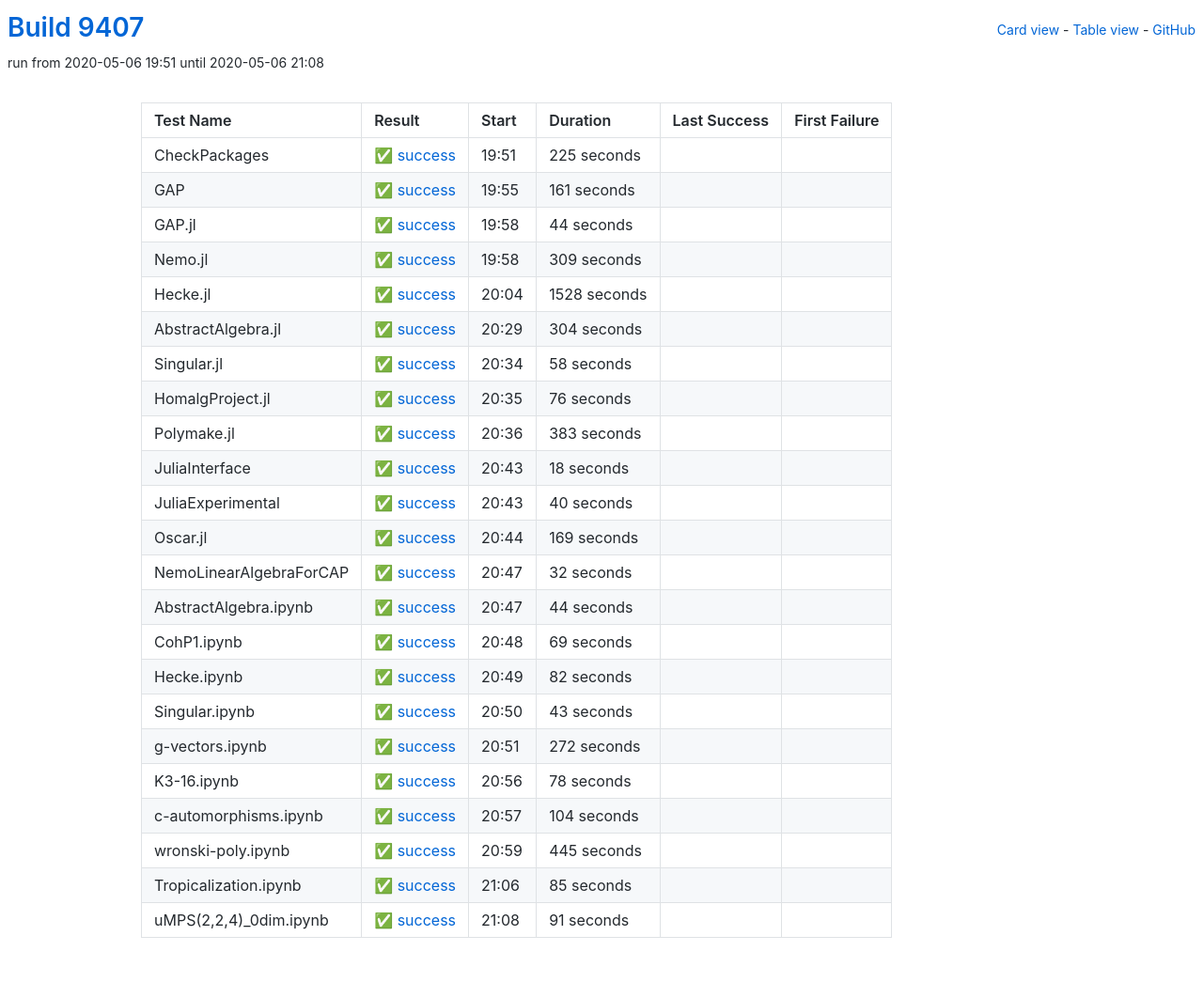
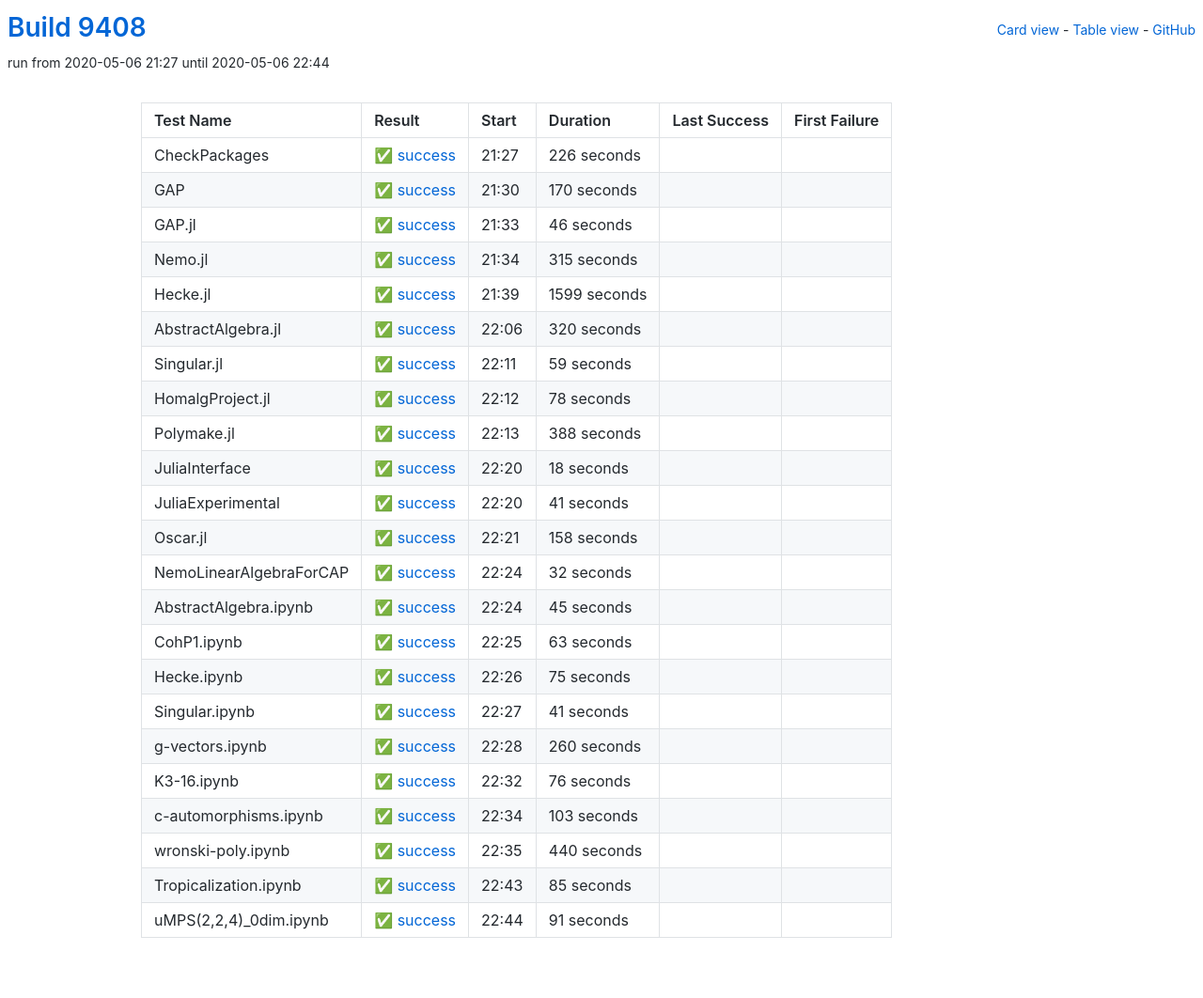
Before and after one commit to oscar-system/oscar-ci-status, a Jekyll site: the page built from table.html, in a window 1280 px wide. Shown: the whole page at 94% size. Built offline with Jekyll 4.4.1, drawn with Linux system fonts in a browser that asks for light colours.

Commit message:
Build 9408

```diff
--- a/_data/ci.yml
+++ b/_data/ci.yml
@@ -1,113 +1,113 @@
-build: 9407
-build_url: https://oscarci.mathematik.uni-kl.de/job/oscar/9407/
+build: 9408
+build_url: https://oscarci.mathematik.uni-kl.de/job/oscar/9408/
 job: oscar
 tests:
-- duration: 225
+- duration: 226
   exitcode: 0
   first_failure: false
   first_failure_url: null
   id: checkpackages
   last_success: false
   last_success_url: null
-  log: https://oscarci.mathematik.uni-kl.de/job/oscar/9407/artifact/logs/build-9407/CheckPackages.log
+  log: https://oscarci.mathematik.uni-kl.de/job/oscar/9408/artifact/logs/build-9408/CheckPackages.log
   name: CheckPackages
-  start: 2020-05-06 19:51
+  start: 2020-05-06 21:27
   status: success
   success: true
-- duration: 161
+- duration: 170
   exitcode: 0
   first_failure: false
   first_failure_url: null
   id: gap
   last_success: false
   last_success_url: null
-  log: https://oscarci.mathematik.uni-kl.de/job/oscar/9407/artifact/logs/build-9407/GAP.log
+  log: https://oscarci.mathematik.uni-kl.de/job/oscar/9408/artifact/logs/build-9408/GAP.log
   name: GAP
-  start: 2020-05-06 19:55
+  start: 2020-05-06 21:30
   status: success
   success: true
-- duration: 44
+- duration: 46
   exitcode: 0
   first_failure: false
   first_failure_url: null
   id: gap-jl
   last_success: false
   last_success_url: null
-  log: https://oscarci.mathematik.uni-kl.de/job/oscar/9407/artifact/logs/build-9407/GAP.jl.log
+  log: https://oscarci.mathematik.uni-kl.de/job/oscar/9408/artifact/logs/build-9408/GAP.jl.log
   name: GAP.jl
-  start: 2020-05-06 19:58
+  start: 2020-05-06 21:33
   status: success
   success: true
-- duration: 309
+- duration: 315
   exitcode: 0
   first_failure: false
   first_failure_url: null
   id: nemo-jl
   last_success: false
   last_success_url: null
-  log: https://oscarci.mathematik.uni-kl.de/job/oscar/9407/artifact/logs/build-9407/Nemo.jl.log
+  log: https://oscarci.mathematik.uni-kl.de/job/oscar/9408/artifact/logs/build-9408/Nemo.jl.log
   name: Nemo.jl
-  start: 2020-05-06 19:58
+  start: 2020-05-06 21:34
   status: success
   success: true
-- duration: 1528
+- duration: 1599
   exitcode: 0
   first_failure: false
   first_failure_url: null
   id: hecke-jl
   last_success: false
   last_success_url: null
-  log: https://oscarci.mathematik.uni-kl.de/job/oscar/9407/artifact/logs/build-9407/Hecke.jl.log
+  log: https://oscarci.mathematik.uni-kl.de/job/oscar/9408/artifact/logs/build-9408/Hecke.jl.log
   name: Hecke.jl
-  start: 2020-05-06 20:04
+  start: 2020-05-06 21:39
   status: success
   success: true
-- duration: 304
+- duration: 320
   exitcode: 0
   first_failure: false
   first_failure_url: null
   id: abstractalgebra-jl
   last_success: false
   last_success_url: null
-  log: https://oscarci.mathematik.uni-kl.de/job/oscar/9407/artifact/logs/build-9407/AbstractAlgebra.jl.log
+  log: https://oscarci.mathematik.uni-kl.de/job/oscar/9408/artifact/logs/build-9408/AbstractAlgebra.jl.log
   name: AbstractAlgebra.jl
-  start: 2020-05-06 20:29
+  start: 2020-05-06 22:06
   status: success
   success: true
-- duration: 58
+- duration: 59
   exitcode: 0
   first_failure: false
   first_failure_url: null
   id: singular-jl
   last_success: false
   last_success_url: null
-  log: https://oscarci.mathematik.uni-kl.de/job/oscar/9407/artifact/logs/build-9407/Singular.jl.log
+  log: https://oscarci.mathematik.uni-kl.de/job/oscar/9408/artifact/logs/build-9408/Singular.jl.log
   name: Singular.jl
-  start: 2020-05-06 20:34
+  start: 2020-05-06 22:11
   status: success
   success: true
-- duration: 76
+- duration: 78
   exitcode: 0
   first_failure: false
   first_failure_url: null
   id: homalgproject-jl
   last_success: false
   last_success_url: null
-  log: https://oscarci.mathematik.uni-kl.de/job/oscar/9407/artifact/logs/build-9407/HomalgProject.jl.log
+  log: https://oscarci.mathematik.uni-kl.de/job/oscar/9408/artifact/logs/build-9408/HomalgProject.jl.log
   name: HomalgProject.jl
-  start: 2020-05-06 20:35
+  start: 2020-05-06 22:12
   status: success
   success: true
-- duration: 383
+- duration: 388
   exitcode: 0
   first_failure: false
   first_failure_url: null
   id: polymake-jl
   last_success: false
   last_success_url: null
-  log: https://oscarci.mathematik.uni-kl.de/job/oscar/9407/artifact/logs/build-9407/Polymake.jl.log
+  log: https://oscarci.mathematik.uni-kl.de/job/oscar/9408/artifact/logs/build-9408/Polymake.jl.log
   name: Polymake.jl
-  start: 2020-05-06 20:36
+  start: 2020-05-06 22:13
   status: success
   success: true
 - duration: 18
@@ -117,33 +117,33 @@ tests:
   id: juliainterface
   last_success: false
   last_success_url: null
-  log: https://oscarci.mathematik.uni-kl.de/job/oscar/9407/artifact/logs/build-9407/JuliaInterface.log
+  log: https://oscarci.mathematik.uni-kl.de/job/oscar/9408/artifact/logs/build-9408/JuliaInterface.log
   name: JuliaInterface
-  start: 2020-05-06 20:43
+  start: 2020-05-06 22:20
   status: success
   success: true
-- duration: 40
+- duration: 41
   exitcode: 0
   first_failure: false
   first_failure_url: null
   id: juliaexperimental
   last_success: false
   last_success_url: null
-  log: https://oscarci.mathematik.uni-kl.de/job/oscar/9407/artifact/logs/build-9407/JuliaExperimental.log
+  log: https://oscarci.mathematik.uni-kl.de/job/oscar/9408/artifact/logs/build-9408/JuliaExperimental.log
   name: JuliaExperimental
-  start: 2020-05-06 20:43
+  start: 2020-05-06 22:20
   status: success
   success: true
-- duration: 169
+- duration: 158
   exitcode: 0
   first_failure: false
   first_failure_url: null
   id: oscar-jl
   last_success: false
   last_success_url: null
-  log: https://oscarci.mathematik.uni-kl.de/job/oscar/9407/artifact/logs/build-9407/Oscar.jl.log
+  log: https://oscarci.mathematik.uni-kl.de/job/oscar/9408/artifact/logs/build-9408/Oscar.jl.log
   name: Oscar.jl
-  start: 2020-05-06 20:44
+  start: 2020-05-06 22:21
   status: success
   success: true
 - duration: 32
@@ -153,105 +153,105 @@ tests:
   id: nemolinearalgebraforcap
   last_success: false
   last_success_url: null
-  log: https://oscarci.mathematik.uni-kl.de/job/oscar/9407/artifact/logs/build-9407/NemoLinearAlgebraForCAP.log
+  log: https://oscarci.mathematik.uni-kl.de/job/oscar/9408/artifact/logs/build-9408/NemoLinearAlgebraForCAP.log
   name: NemoLinearAlgebraForCAP
-  start: 2020-05-06 20:47
+  start: 2020-05-06 22:24
   status: success
   success: true
-- duration: 44
+- duration: 45
   exitcode: 0
   first_failure: false
   first_failure_url: null
   id: abstractalgebra-ipynb
   last_success: false
   last_success_url: null
-  log: https://oscarci.mathematik.uni-kl.de/job/oscar/9407/artifact/logs/build-9407/AbstractAlgebra.ipynb.log
+  log: https://oscarci.mathematik.uni-kl.de/job/oscar/9408/artifact/logs/build-9408/AbstractAlgebra.ipynb.log
   name: AbstractAlgebra.ipynb
-  start: 2020-05-06 20:47
+  start: 2020-05-06 22:24
   status: success
   success: true
-- duration: 69
+- duration: 63
   exitcode: 0
   first_failure: false
   first_failure_url: null
   id: cohp1-ipynb
   last_success: false
   last_success_url: null
-  log: https://oscarci.mathematik.uni-kl.de/job/oscar/9407/artifact/logs/build-9407/CohP1.ipynb.log
+  log: https://oscarci.mathematik.uni-kl.de/job/oscar/9408/artifact/logs/build-9408/CohP1.ipynb.log
   name: CohP1.ipynb
-  start: 2020-05-06 20:48
+  start: 2020-05-06 22:25
   status: success
   success: true
-- duration: 82
+- duration: 75
   exitcode: 0
   first_failure: false
   first_failure_url: null
   id: hecke-ipynb
   last_success: false
   last_success_url: null
-  log: https://oscarci.mathematik.uni-kl.de/job/oscar/9407/artifact/logs/build-9407/Hecke.ipynb.log
+  log: https://oscarci.mathematik.uni-kl.de/job/oscar/9408/artifact/logs/build-9408/Hecke.ipynb.log
   name: Hecke.ipynb
-  start: 2020-05-06 20:49
+  start: 2020-05-06 22:26
   status: success
   success: true
-- duration: 43
+- duration: 41
   exitcode: 0
   first_failure: false
   first_failure_url: null
   id: singular-ipynb
   last_success: false
   last_success_url: null
-  log: https://oscarci.mathematik.uni-kl.de/job/oscar/9407/artifact/logs/build-9407/Singular.ipynb.log
+  log: https://oscarci.mathematik.uni-kl.de/job/oscar/9408/artifact/logs/build-9408/Singular.ipynb.log
   name: Singular.ipynb
-  start: 2020-05-06 20:50
+  start: 2020-05-06 22:27
   status: success
   success: true
-- duration: 272
+- duration: 260
   exitcode: 0
   first_failure: false
   first_failure_url: null
   id: g-vectors-ipynb
   last_success: false
   last_success_url: null
-  log: https://oscarci.mathematik.uni-kl.de/job/oscar/9407/artifact/logs/build-9407/g-vectors.ipynb.log
+  log: https://oscarci.mathematik.uni-kl.de/job/oscar/9408/artifact/logs/build-9408/g-vectors.ipynb.log
   name: g-vectors.ipynb
-  start: 2020-05-06 20:51
+  start: 2020-05-06 22:28
   status: success
   success: true
-- duration: 78
+- duration: 76
   exitcode: 0
   first_failure: false
   first_failure_url: null
   id: k3-16-ipynb
   last_success: false
   last_success_url: null
-  log: https://oscarci.mathematik.uni-kl.de/job/oscar/9407/artifact/logs/build-9407/K3-16.ipynb.log
+  log: https://oscarci.mathematik.uni-kl.de/job/oscar/9408/artifact/logs/build-9408/K3-16.ipynb.log
   name: K3-16.ipynb
-  start: 2020-05-06 20:56
+  start: 2020-05-06 22:32
   status: success
   success: true
-- duration: 104
+- duration: 103
   exitcode: 0
   first_failure: false
   first_failure_url: null
   id: c-automorphisms-ipynb
   last_success: false
   last_success_url: null
-  log: https://oscarci.mathematik.uni-kl.de/job/oscar/9407/artifact/logs/build-9407/c-automorphisms.ipynb.log
+  log: https://oscarci.mathematik.uni-kl.de/job/oscar/9408/artifact/logs/build-9408/c-automorphisms.ipynb.log
   name: c-automorphisms.ipynb
-  start: 2020-05-06 20:57
+  start: 2020-05-06 22:34
   status: success
   success: true
-- duration: 445
+- duration: 440
   exitcode: 0
   first_failure: false
   first_failure_url: null
   id: wronski-poly-ipynb
   last_success: false
   last_success_url: null
-  log: https://oscarci.mathematik.uni-kl.de/job/oscar/9407/artifact/logs/build-9407/wronski-poly.ipynb.log
+  log: https://oscarci.mathematik.uni-kl.de/job/oscar/9408/artifact/logs/build-9408/wronski-poly.ipynb.log
   name: wronski-poly.ipynb
-  start: 2020-05-06 20:59
+  start: 2020-05-06 22:35
   status: success
   success: true
 - duration: 85
@@ -261,9 +261,9 @@ tests:
   id: tropicalization-ipynb
   last_success: false
   last_success_url: null
-  log: https://oscarci.mathematik.uni-kl.de/job/oscar/9407/artifact/logs/build-9407/Tropicalization.ipynb.log
+  log: https://oscarci.mathematik.uni-kl.de/job/oscar/9408/artifact/logs/build-9408/Tropicalization.ipynb.log
   name: Tropicalization.ipynb
-  start: 2020-05-06 21:06
+  start: 2020-05-06 22:43
   status: success
   success: true
 - duration: 91
@@ -273,8 +273,8 @@ tests:
   id: umps-2-2-4-0dim-ipynb
   last_success: false
   last_success_url: null
-  log: https://oscarci.mathematik.uni-kl.de/job/oscar/9407/artifact/logs/build-9407/uMPS-2-2-4-_0dim.ipynb.log
+  log: https://oscarci.mathematik.uni-kl.de/job/oscar/9408/artifact/logs/build-9408/uMPS-2-2-4-_0dim.ipynb.log
   name: uMPS(2,2,4)_0dim.ipynb
-  start: 2020-05-06 21:08
+  start: 2020-05-06 22:44
   status: success
   success: true
```
Also changed, not shown: README.md.
